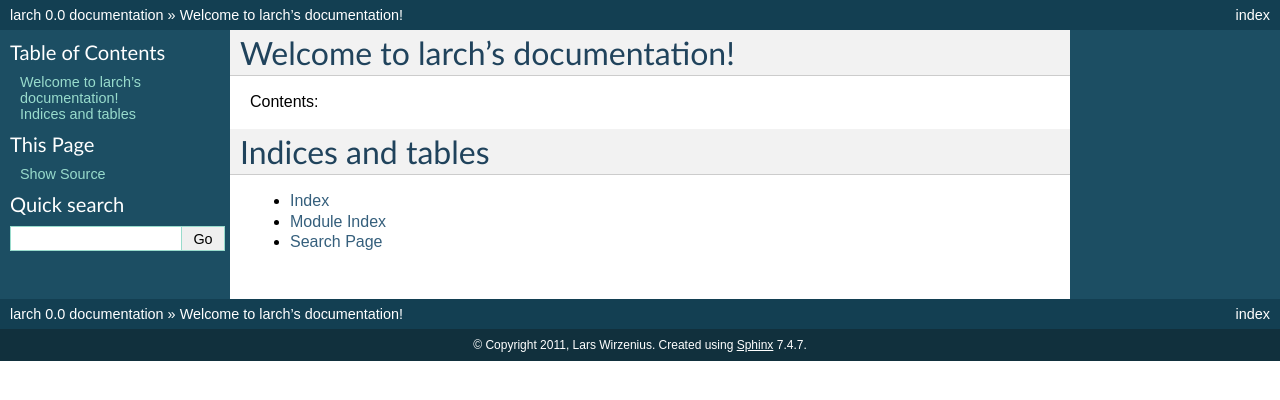
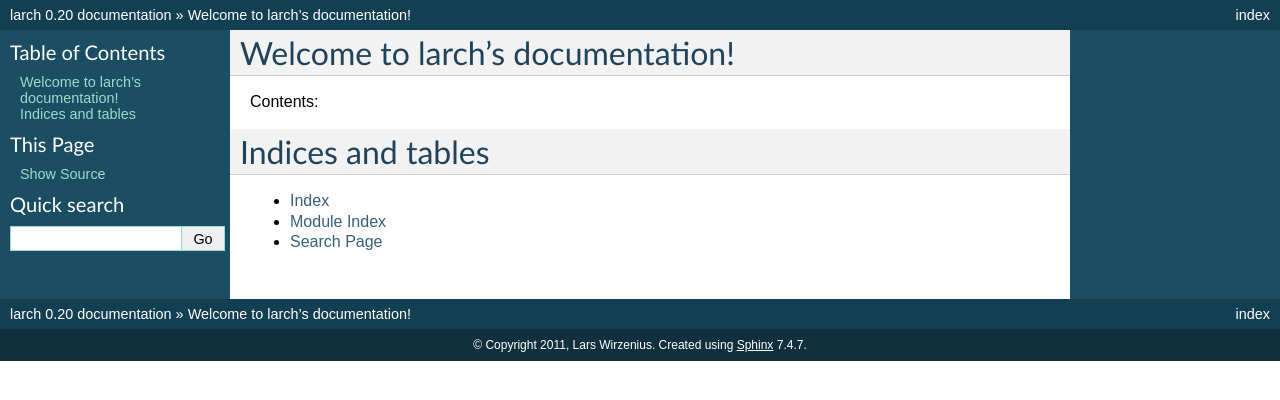
Before and after one commit to obnam-mirror/larch, a Sphinx documentation site: the page built from doc/index.rst, in a window 1280 px wide. Shown: the top 400 px of the page. Built offline with Sphinx 7.4.7, drawn with Linux system fonts in a browser that asks for light colours.

Commit message:
Have sphinx get version directly from larch.

```diff
--- a/doc/conf.py
+++ b/doc/conf.py
@@ -16,7 +16,8 @@ import sys, os
 # If extensions (or modules to document with autodoc) are in another directory,
 # add these directories to sys.path here. If the directory is relative to the
 # documentation root, use os.path.abspath to make it absolute, like shown here.
-#sys.path.append(os.path.abspath('.'))
+sys.path.append(os.path.abspath('.'))
+sys.path.append(os.path.abspath('..'))
 
 # -- General configuration -----------------------------------------------------
 
@@ -45,9 +46,10 @@ copyright = u'2011, Lars Wirzenius'
 # built documents.
 #
 # The short X.Y version.
-version = '0.0'
+import larch
+version = larch.__version__
 # The full version, including alpha/beta/rc tags.
-release = '0.0'
+release = version
 
 # The language for content autogenerated by Sphinx. Refer to documentation
 # for a list of supported languages.
--- a/larch/__init__.py
+++ b/larch/__init__.py
@@ -14,7 +14,7 @@
 # along with this program.  If not, see <http://www.gnu.org/licenses/>.
 
 
-version = '0.19'
+__version__ = '0.20'
 
 
 from nodes import FrozenNode, LeafNode, IndexNode
```
